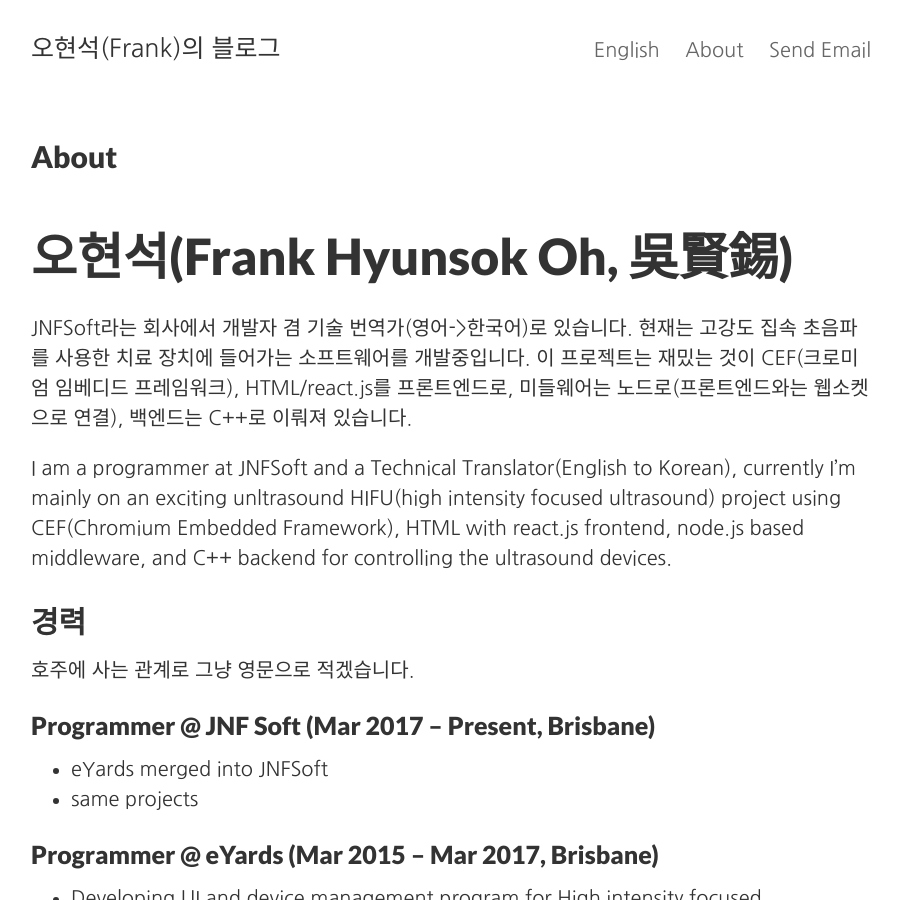
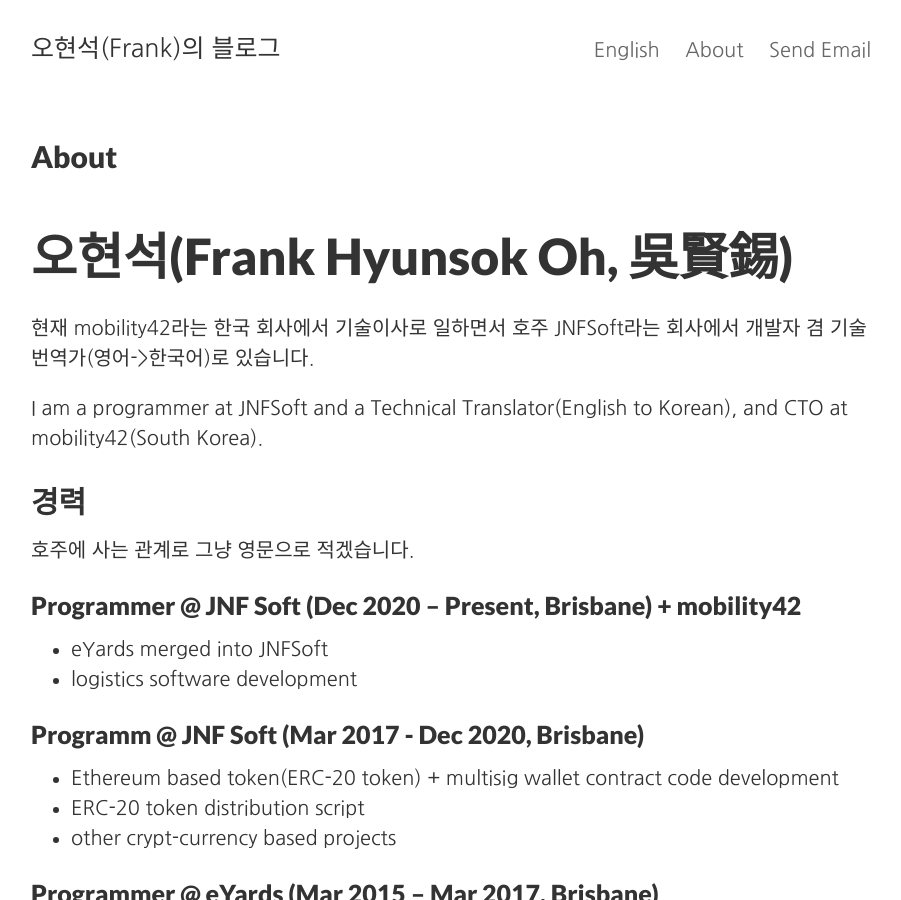
Before and after one commit to enshahar/enshahar.github.io, a Jekyll site: the page built from about.md, in a window 1280 px wide and 900 px high. Shown: the whole window, without its empty margins (189-1090 px from the left). Built offline with Jekyll 4.4.1, drawn with Linux system fonts in a browser that asks for light colours; some web fonts are replaced.

Commit message:
Update about.md

```diff
--- a/about.md
+++ b/about.md
@@ -7,17 +7,22 @@
 
 # 오현석(Frank Hyunsok Oh, 吳賢錫)
 
-JNFSoft라는 회사에서 개발자 겸 기술 번역가(영어->한국어)로 있습니다. 현재는 고강도 집속 초음파를 사용한 치료 장치에 들어가는 소프트웨어를 개발중입니다. 이 프로젝트는 재밌는 것이 CEF(크로미엄 임베디드 프레임워크), HTML/react.js를 프론트엔드로, 미들웨어는 노드로(프론트엔드와는 웹소켓으로 연결), 백엔드는 C++로 이뤄져 있습니다.
+현재 mobility42라는 한국 회사에서 기술이사로 일하면서 호주 JNFSoft라는 회사에서 개발자 겸 기술 번역가(영어->한국어)로 있습니다.
 
-I am a programmer at JNFSoft and a Technical Translator(English to Korean), currently I'm mainly on an exciting unltrasound HIFU(high intensity focused ultrasound) project using CEF(Chromium Embedded Framework), HTML with react.js frontend, node.js based middleware, and C++ backend for controlling the ultrasound devices.
+I am a programmer at JNFSoft and a Technical Translator(English to Korean), and CTO at mobility42(South Korea).
 
 ## 경력
 
 호주에 사는 관계로 그냥 영문으로 적겠습니다.
 
-### Programmer @ JNF Soft (Mar 2017 – Present, Brisbane)
+### Programmer @ JNF Soft (Dec 2020 – Present, Brisbane) + mobility42
 - eYards merged into JNFSoft
-- same projects
+- logistics software development
+
+### Programm @ JNF Soft (Mar 2017 - Dec 2020, Brisbane)
+- Ethereum based token(ERC-20 token) + multisig wallet contract code development
+- ERC-20 token distribution script
+- other crypt-currency based projects
 
 ### Programmer @ eYards (Mar 2015 – Mar 2017, Brisbane)
 
```
